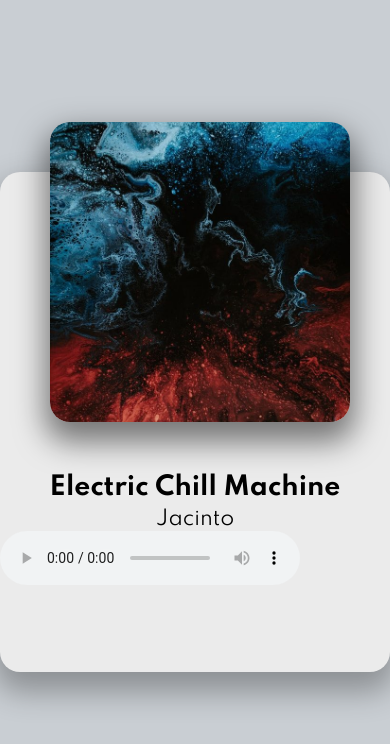
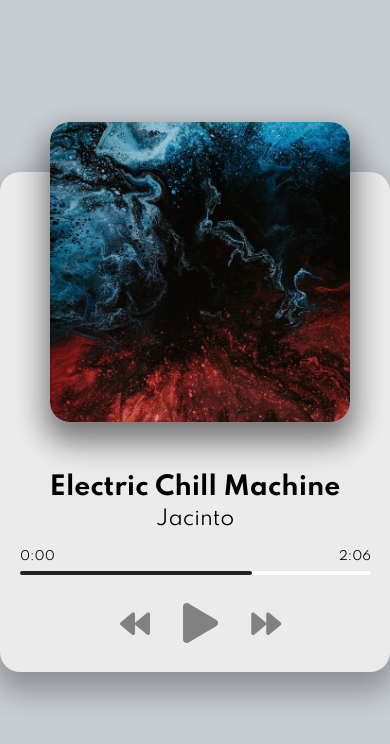
Before and after one commit to makadown/music-player, a plain HTML site: page index.html in a window 390 px wide. Drawn offline with Linux system fonts and the light colour scheme.

Commit message:
Codenado el UI Responsivo

```diff
--- a/index.html
+++ b/index.html
@@ -16,7 +16,21 @@
         </div>
         <h2 id="title">Electric Chill Machine</h2>
         <h3 id="artist">Jacinto</h3>
-        <audio src="music/jacinto-1.mp3" controls></audio>
+        <audio src="music/jacinto-1.mp3"></audio>
+        <!-- Progress -->
+        <div class="progress-container" id="progress-container">
+            <div class="progress" id="progress"></div>
+            <div class="duration-wrapper">
+                <span id="current-time">0:00</span>
+                <span id="duration">2:06</span>
+            </div>
+        </div>
+        <!-- controls -->
+        <div class="player-controls">
+            <i class="fas fa-backward" id="prev" title="Previous"></i>
+            <i class="fas fa-play main-button" id="play" title="Play"></i>
+            <i class="fas fa-forward" id="next" title="Next"></i>
+        </div>
     </div>
     <!-- Script -->
     <script src="script.js" alt="Album art"></script>
--- a/style.css
+++ b/style.css
@@ -91,9 +91,13 @@ h3 {
   font-size: 30px;
   color: rgb(129, 129, 129);
   margin-right: 30px;
-
+  cursor: pointer;
+  user-select: none;
 }
 
+.fas:hover {
+  filter: brightness(80%);
+}
 
 
 .main-button {
```
